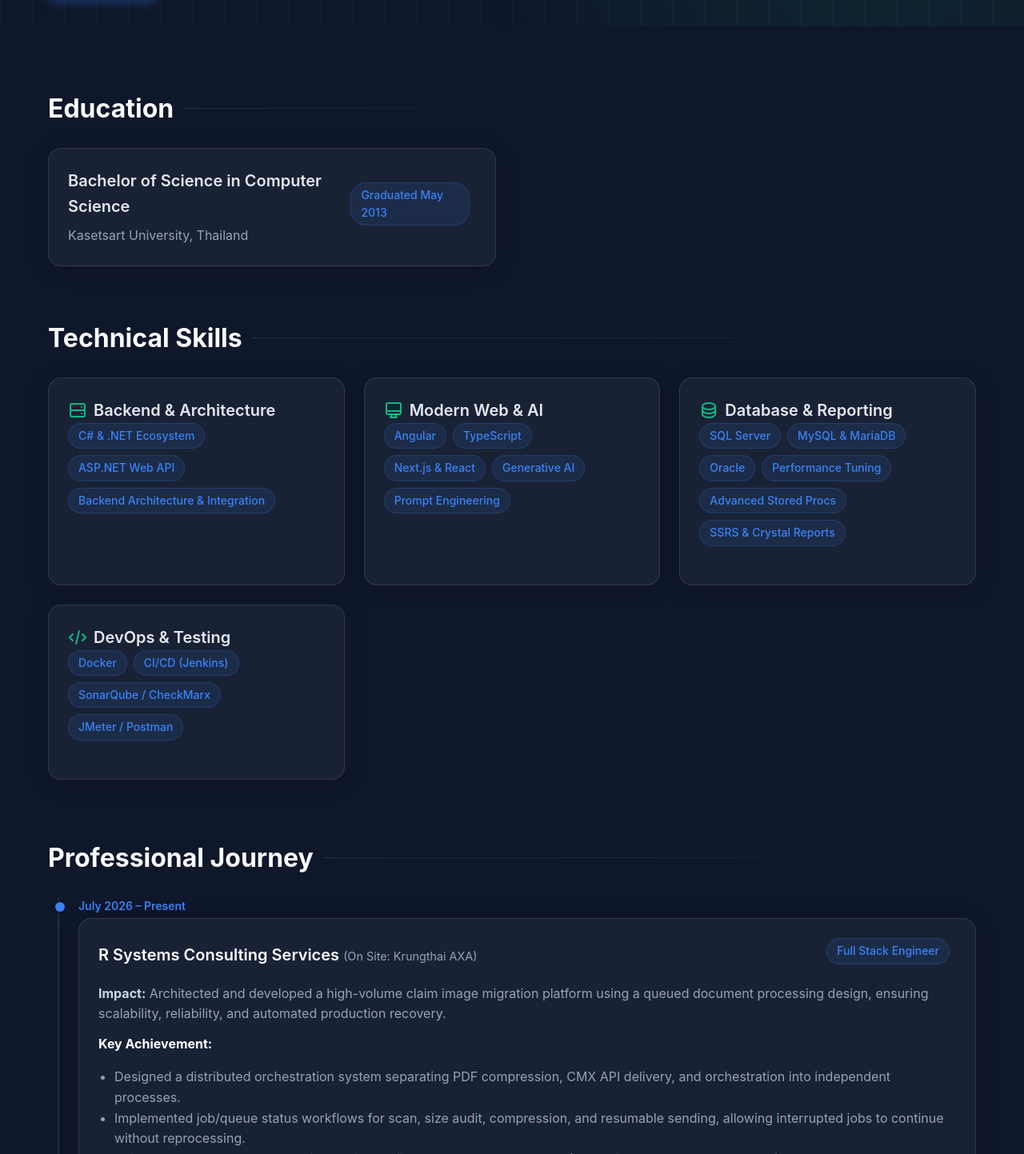
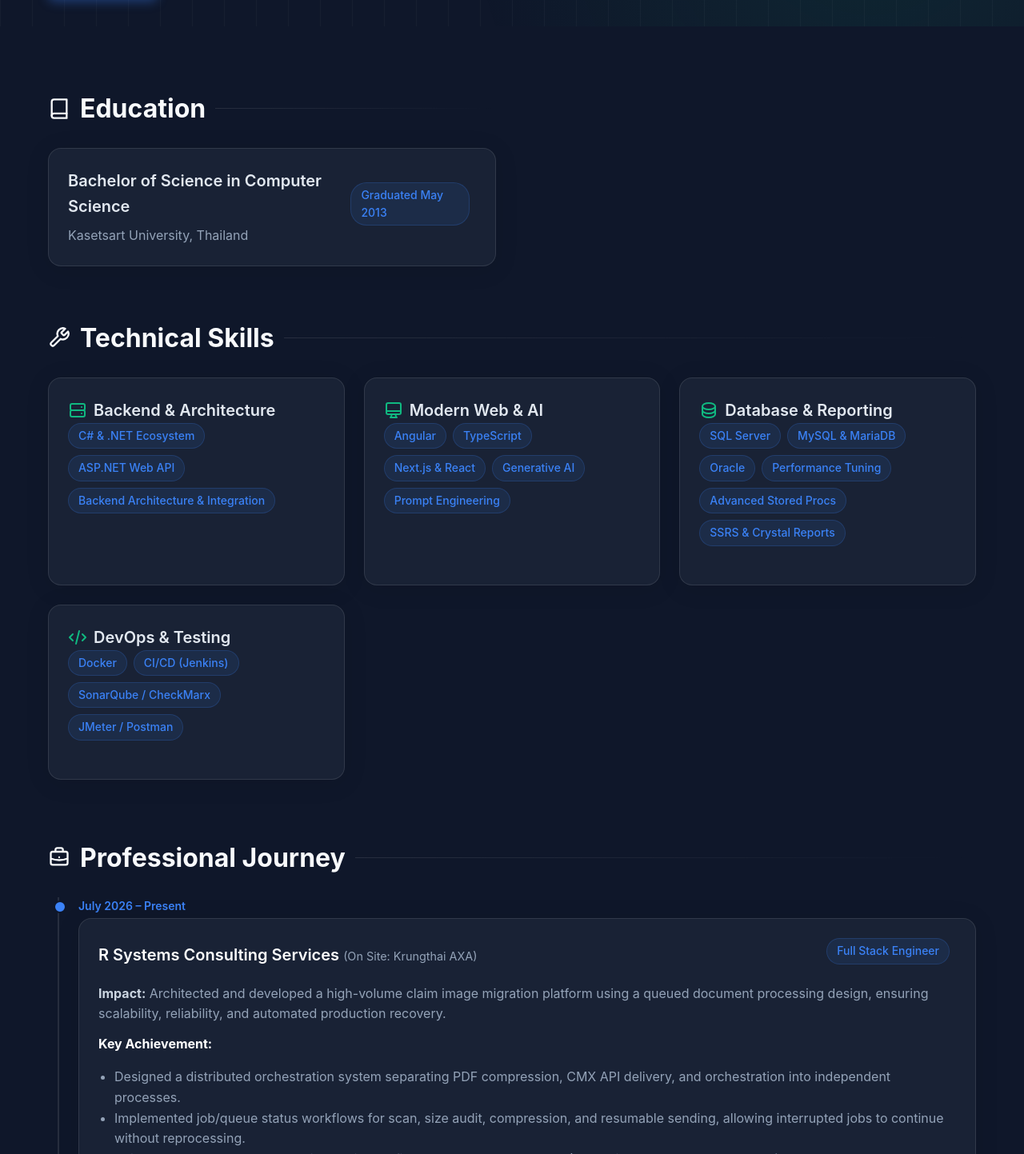
Before and after one commit to topku99/My_Portfolio, a Next.js app: page /My_Portfolio/ in a window 1280 px wide. Shown: the part 767-2210 px from the top of the page at 80% size. Built offline with nearby package versions, Linux system fonts and the light colour scheme.

Commit message:
Add SVG icons to main headers

```diff
--- a/src/app/page.tsx
+++ b/src/app/page.tsx
@@ -61,7 +61,10 @@ export default function Home() {
 
         {/* Education Section */}
         <section className="mb-8 mt-8" style={{ paddingTop: '40px' }}>
-          <h2>Education</h2>
+          <h2 style={{ display: 'flex', alignItems: 'center', gap: '12px' }}>
+            <svg width="28" height="28" fill="none" stroke="currentColor" strokeWidth="2" strokeLinecap="round" strokeLinejoin="round" viewBox="0 0 24 24"><path d="M4 19.5A2.5 2.5 0 0 1 6.5 17H20"></path><path d="M6.5 2H20v20H6.5A2.5 2.5 0 0 1 4 19.5v-15A2.5 2.5 0 0 1 6.5 2z"></path></svg>
+            Education
+          </h2>
           <div className="glass-card flex justify-between items-center">
             <div>
               <h3 style={{ marginBottom: '8px' }}>Bachelor of Science in Computer Science</h3>
@@ -74,7 +77,10 @@ export default function Home() {
 
         {/* Skills Section */}
         <section id="skills" className="mb-8 mt-8">
-        <h2>Technical Skills</h2>
+        <h2 style={{ display: 'flex', alignItems: 'center', gap: '12px' }}>
+          <svg width="28" height="28" fill="none" stroke="currentColor" strokeWidth="2" strokeLinecap="round" strokeLinejoin="round" viewBox="0 0 24 24"><path d="M14.7 6.3a1 1 0 0 0 0 1.4l1.6 1.6a1 1 0 0 0 1.4 0l3.77-3.77a6 6 0 0 1-7.94 7.94l-6.91 6.91a2.12 2.12 0 0 1-3-3l6.91-6.91a6 6 0 0 1 7.94-7.94l-3.76 3.76z"></path></svg>
+          Technical Skills
+        </h2>
         <div className="grid grid-cols-2">
           <div className="glass-card">
             <h3 style={{ display: 'flex', alignItems: 'center', gap: '8px' }}>
@@ -131,7 +137,10 @@ export default function Home() {
 
         {/* Experience Section */}
         <section id="experience" className="mb-8 mt-8" style={{ paddingTop: '40px' }}>
-        <h2>Professional Journey</h2>
+        <h2 style={{ display: 'flex', alignItems: 'center', gap: '12px' }}>
+          <svg width="28" height="28" fill="none" stroke="currentColor" strokeWidth="2" strokeLinecap="round" strokeLinejoin="round" viewBox="0 0 24 24"><path d="M21 13.255A23.931 23.931 0 0 1 12 15c-3.183 0-6.22-.62-9-1.745M16 6V4a2 2 0 0 0-2-2h-4a2 2 0 0 0-2 2v2m4 6h.01M5 20h14a2 2 0 0 0 2-2V8a2 2 0 0 0-2-2H5a2 2 0 0 0-2 2v10a2 2 0 0 0 2 2z"></path></svg>
+          Professional Journey
+        </h2>
         <div className="timeline">
 
           <div className="timeline-item">
@@ -246,7 +255,10 @@ export default function Home() {
 
         {/* Projects Section */}
         <section id="projects" className="mb-8 mt-8" style={{ paddingTop: '40px' }}>
-        <h2 style={{ textTransform: 'uppercase' }}>Selected Specialized Projects <span style={{ fontSize: '1rem', fontWeight: 'normal', color: '#94a3b8', textTransform: 'none' }}>(Freelance)</span></h2>
+        <h2 style={{ display: 'flex', alignItems: 'center', gap: '12px', textTransform: 'uppercase' }}>
+          <svg width="28" height="28" fill="none" stroke="currentColor" strokeWidth="2" strokeLinecap="round" strokeLinejoin="round" viewBox="0 0 24 24"><path d="M22 19a2 2 0 0 1-2 2H4a2 2 0 0 1-2-2V5a2 2 0 0 1 2-2h5l2 3h9a2 2 0 0 1 2 2z"></path></svg>
+          Selected Specialized Projects <span style={{ fontSize: '1rem', fontWeight: 'normal', color: '#94a3b8', textTransform: 'none' }}>(Freelance)</span>
+        </h2>
         <div className="grid grid-cols-2">
 
           <div className="glass-card flex flex-col justify-between">
```
